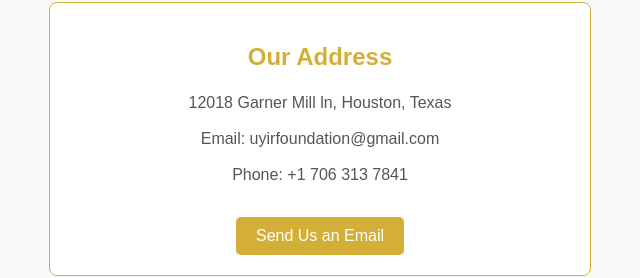
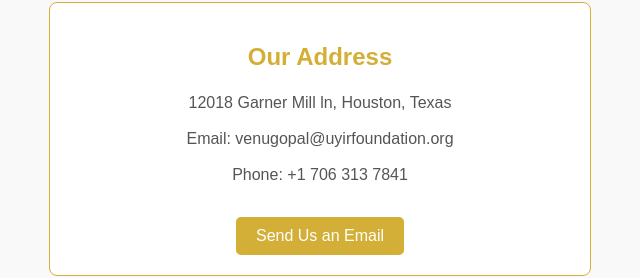
Before and after one commit to RaveenaKumaravel/Uyirfoundation, a plain HTML site: page contact.html in a window 1280 px wide. Shown: the part 448-726 px from the top of the page, 320-960 px from the left. Drawn offline with Linux system fonts and the light colour scheme.

Commit message:
Update contact.html

```diff
--- a/contact.html
+++ b/contact.html
@@ -29,7 +29,7 @@
             <div class="contact-info">
                 <h2>Our Address</h2>
                 <p>12018 Garner Mill ln, Houston, Texas</p>
-                <p>Email: uyirfoundation@gmail.com</p> <!-- Updated email address -->
+                <p>Email: venugopal@uyirfoundation.org</p> <!-- Updated email address -->
                 <p>Phone: +1 706 313 7841</p>
                 <a href="mailto:raveenakumaravel@gmail.com" class="cta-button">Send Us an Email</a> <!-- Button to open email client -->
             </div>
```
